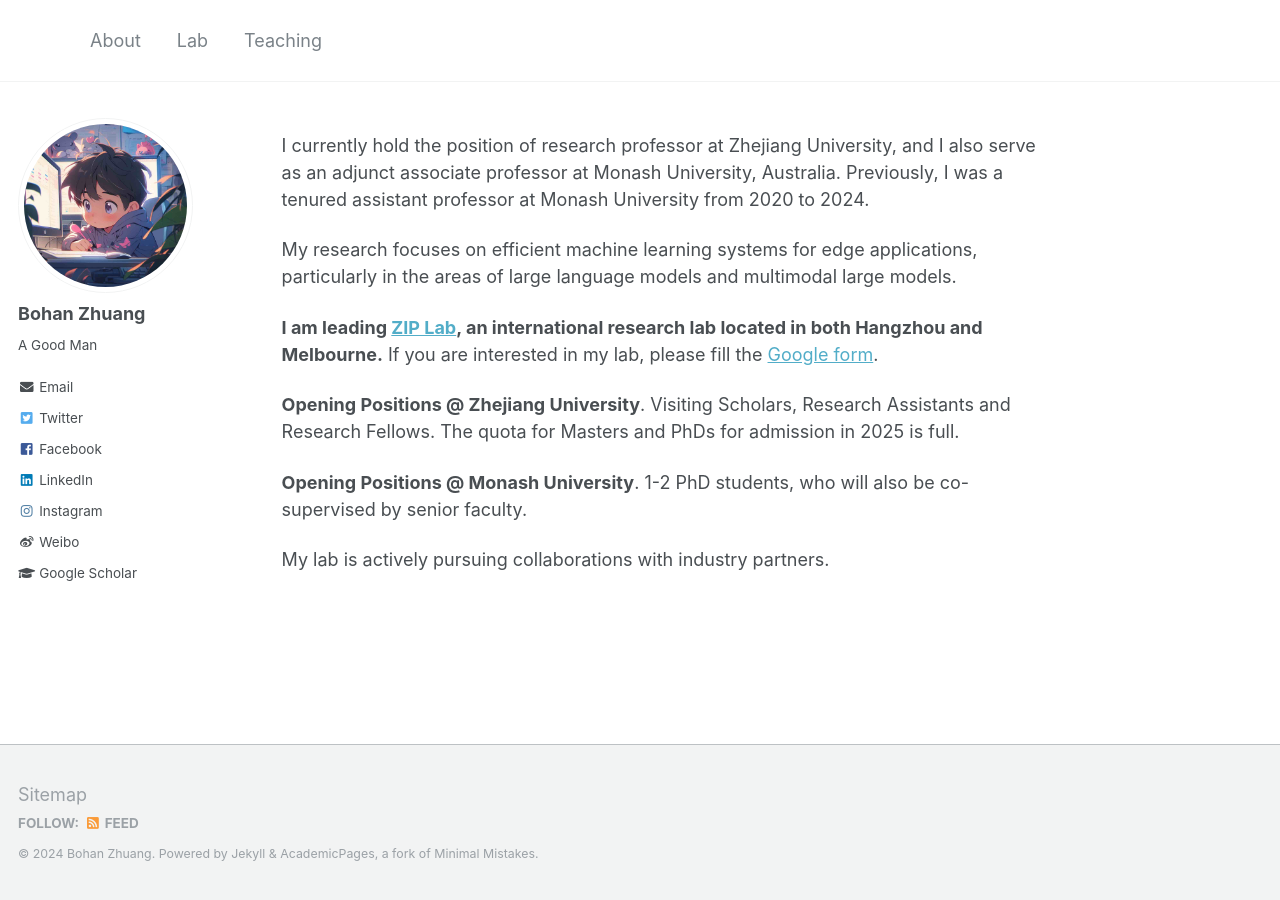
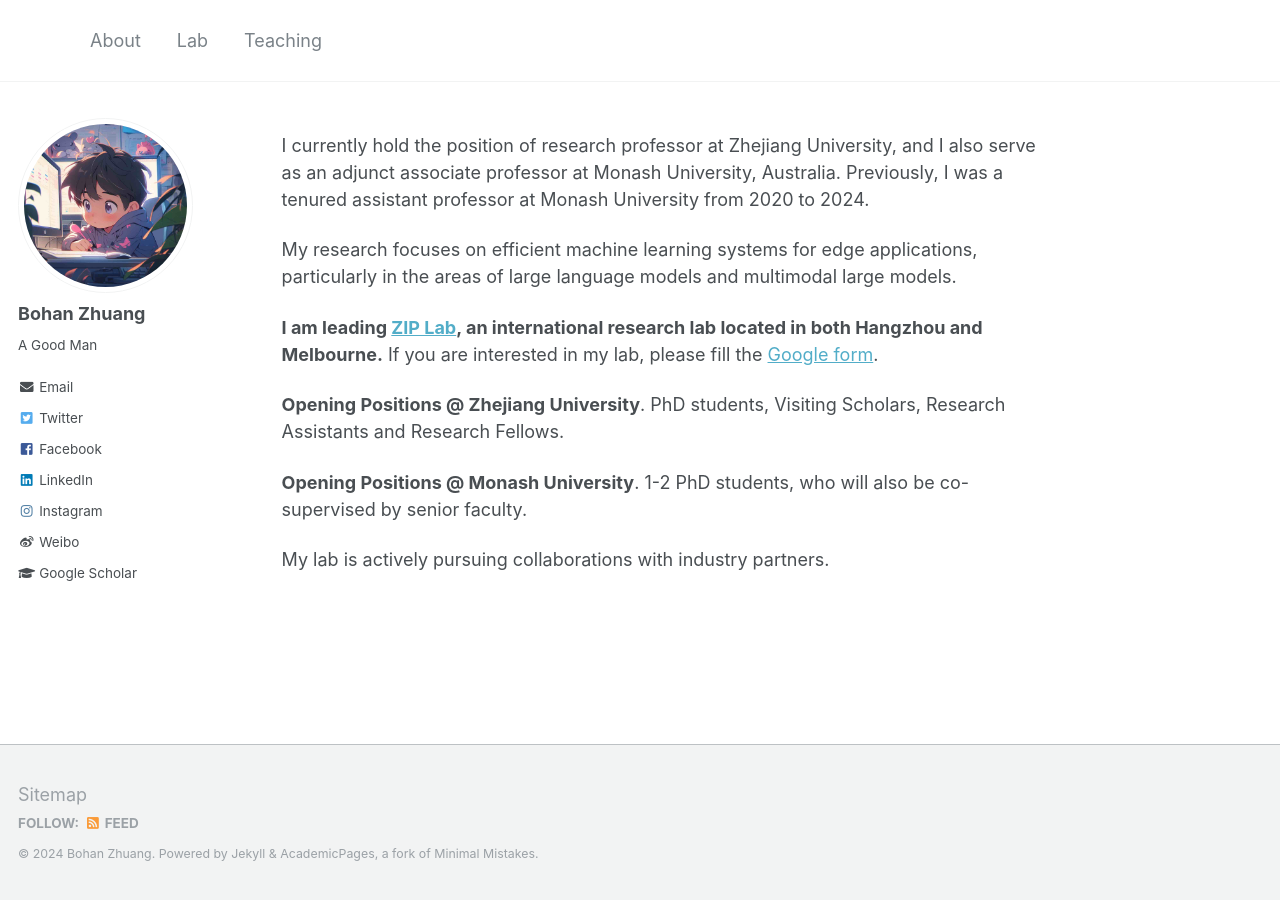
Before and after one commit to bohanzhuang/bohanzhuang.github.io, a Jekyll site: the page built from _pages/about.md, in a window 1280 px wide. Built offline with Jekyll 4.4.1, drawn with Linux system fonts in a browser that asks for light colours.

Commit message:
Update about.md

```diff
--- a/_pages/about.md
+++ b/_pages/about.md
@@ -14,7 +14,7 @@ My research focuses on efficient machine learning systems for edge applications,
 
 **I am leading [ZIP Lab](https://ziplab.github.io/), an international research lab located in both Hangzhou and Melbourne.** If you are interested in my lab, please fill the [Google form](https://forms.gle/UoR8B19y2NsjtGRJ6).
 
-**Opening Positions @ Zhejiang University**. Visiting Scholars, Research Assistants and Research Fellows. The quota for Masters and PhDs for admission in 2025 is full.
+**Opening Positions @ Zhejiang University**. PhD students, Visiting Scholars, Research Assistants and Research Fellows.
 
 **Opening Positions @ Monash University**. 1-2 PhD students, who will also be co-supervised by senior faculty.
 
```
